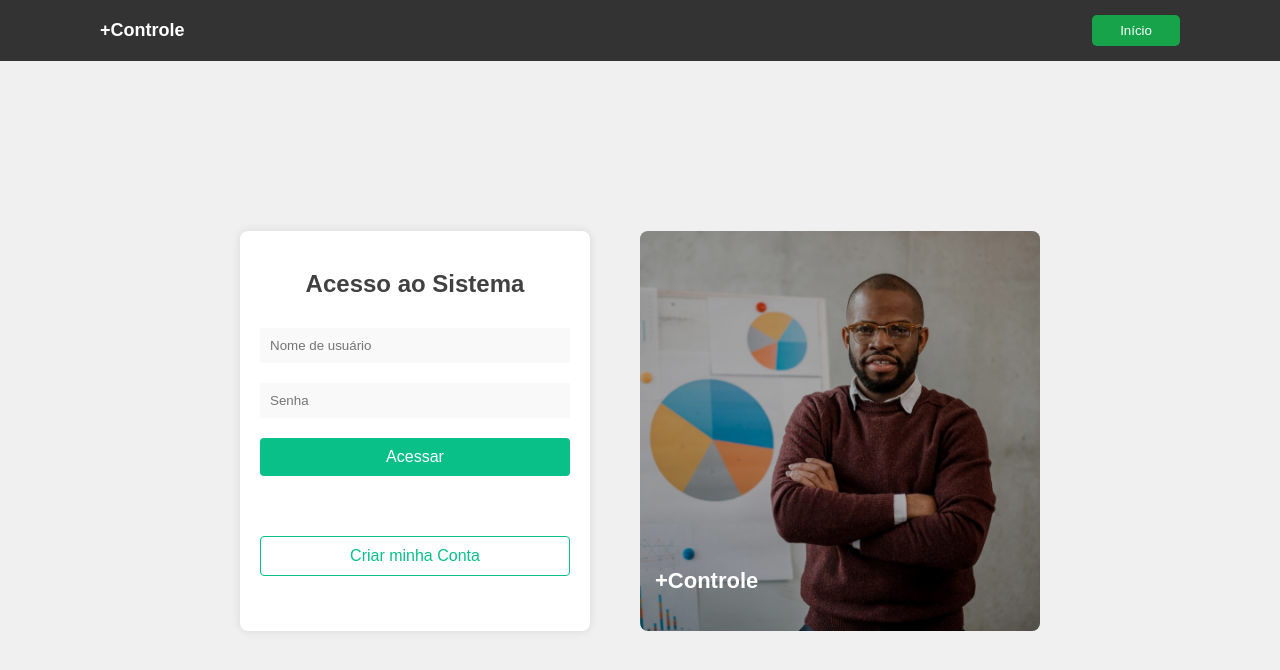
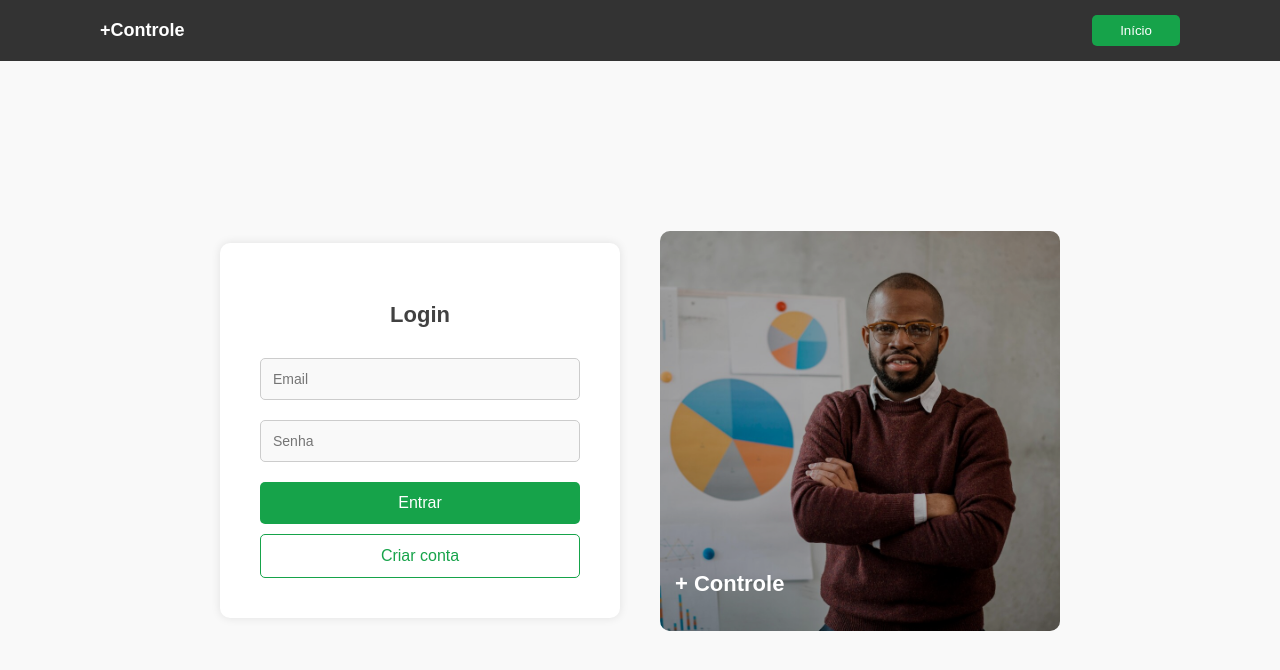
Before and after one commit to Meyson6603/MaisControle, a website: page public/html/login.html in a window 1280 px wide. Drawn offline with Linux system fonts and the light colour scheme.

Commit message:
style: update login page layout and design for improved user experience

```diff
--- a/public/css/login.css
+++ b/public/css/login.css
@@ -8,7 +8,7 @@ body {
     flex-direction: column;
     height: 100vh;
     margin: 0;
-    background-color: #f0f0f0;
+    background-color: #f9f9f9; /* Cor de fundo unificada */
 }
 
 .header {
@@ -37,17 +37,17 @@ body {
 .main-container {
     display: flex;
     justify-content: center;
-    gap: 50px;
+    gap: 40px;
     align-items: center;
     flex-grow: 1;
+    padding: 20px;
 }
 
 .login-container {
     background-color: #fff;
-    width: 350px;
-    height: 400px;
-    padding: 20px;
-    border-radius: 8px;
+    width: 400px;
+    padding: 40px;
+    border-radius: 10px;
     box-shadow: 0 0 10px rgba(0, 0, 0, 0.1);
 }
 
@@ -55,21 +55,25 @@ body {
     margin-bottom: 20px;
     color: #414141;
     text-align: center;
+    font-size: 22px;
+    font-weight: bold;
 }
 
 .login-container__input {
     width: 100%;
-    padding: 10px;
+    padding: 12px;
     margin: 10px 0;
-    background-color: #F9F9F9;
-    border: none;
+    background-color: #f9f9f9;
+    border: 1px solid #ccc;
+    border-radius: 5px;
+    font-size: 14px;
 }
 
 .login-container__button {
     width: 100%;
-    padding: 10px;
+    padding: 12px;
     border: none;
-    border-radius: 4px;
+    border-radius: 5px;
     color: #fff;
     font-size: 16px;
     cursor: pointer;
@@ -77,15 +81,14 @@ body {
 }
 
 .login-container__button--submit {
-    background-color: #08C088;
+    background-color: #16a34a;
 }
 
 .login-container__button--signup {
-    position: relative;
-    top: 50px;
-    color: #08C088;
-    border: 1px solid #08C088;
+    color: #16a34a;
+    border: 1px solid #16a34a;
     background-color: #fff;
+    margin-top: 10px;
 }
 
 .image-container {
@@ -97,8 +100,8 @@ body {
 .image-container__img {
     width: 100%;
     height: 100%;
-    border-radius: 8px;
-    position: relative;
+    border-radius: 10px;
+    object-fit: cover;
 }
 
 .image-container__overlay {
@@ -108,7 +111,7 @@ body {
     width: 100%;
     height: 100%;
     background-color: rgba(0, 0, 0, 0.3);
-    border-radius: 8px;
+    border-radius: 10px;
 }
 
 .image-container__text {
--- a/public/html/login.html
+++ b/public/html/login.html
@@ -1,32 +1,38 @@
 <!DOCTYPE html>
-<html lang="pt-br">
+<html lang="pt-BR">
+
 <head>
     <meta charset="UTF-8">
     <meta name="viewport" content="width=device-width, initial-scale=1.0">
-        <title>Login</title>
+    <title>Login - +Controle</title>
     <link rel="stylesheet" href="../css/login.css">
 </head>
+
 <body>
     <header class="header">
         <div class="header__logo">+Controle</div>
-            <button class="header__button">Início</button>
+        <button class="header__button" id="btn-home">Início</button>
     </header>
 
-        <div class="main-container">
-            <div class="login-container">
-                <h2 class="login-container__title">Acesso ao Sistema</h2>
-                <form action="/login" method="post" class="login-container__form">
-                    <input type="text" name="username" placeholder="Nome de usuário" required class="login-container__input">
-                    <input type="password" name="password" placeholder="Senha" required class="login-container__input">
-                    <button type="submit" class="login-container__button login-container__button--submit">Acessar</button>
-                    <button type="button" class="login-container__button login-container__button--signup">Criar minha Conta</button>
+    <main class="main-container">
+        <section class="login-container">
+            <h2 class="login-container__title">Login</h2>
+            <form class="form" id="form-login">
+                <input type="email" class="login-container__input" id="input-email" placeholder="Email" required>
+                <input type="password" class="login-container__input" id="input-password" placeholder="Senha" required>
+                <button type="submit" class="login-container__button login-container__button--submit"
+                    id="btn-login">Entrar</button>
+                <button type="button" class="login-container__button login-container__button--signup"
+                    id="btn-signup-link">Criar conta</button>
             </form>
-            </div>
-            <div class="image-container">
-                <img src="../image/image_man.jpg" alt="Logo da UNICID" class="image-container__img">
+        </section>
+
+        <section class="image-container">
+            <img src="../image/image_man.jpg" alt="Imagem de login" class="image-container__img">
             <div class="image-container__overlay"></div>
-                <h3 class="image-container__text">+Controle</h3>
-            </div>
-        </div>
+            <h2 class="image-container__text">+ Controle</h2>
+        </section>
+    </main>
 </body>
+
 </html>
```
Lines whose indentation alone changed are shown as unchanged.
